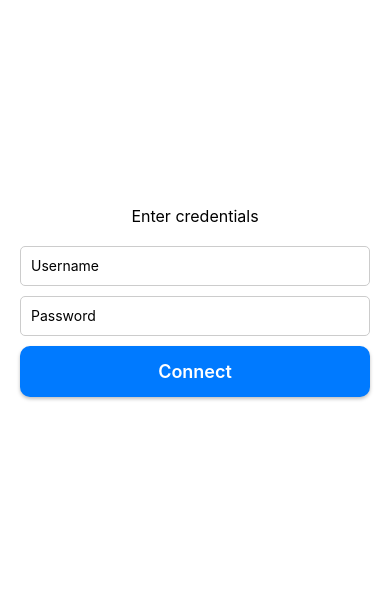
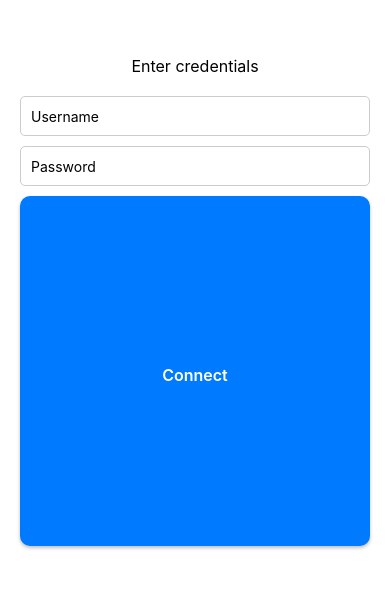
Before and after one commit to joeyede/gate-project, a React Native app in the folder gate-app/: screen / in a window 390 px wide. Shown: the part 111-700 px from the top of the page. Built offline with nearby package versions, Linux system fonts and the light colour scheme; what react_native_mqtt would draw is missing.

Commit message:
feat: better buttons

```diff
--- a/gate-app/App.tsx
+++ b/gate-app/App.tsx
@@ -1,6 +1,7 @@
 import React, { useState } from 'react';
 import { StyleSheet, View, Text, ActivityIndicator, TextInput, TouchableOpacity } from 'react-native';
 import AsyncStorage from '@react-native-async-storage/async-storage';
+import { MaterialIcons, MaterialCommunityIcons } from '@expo/vector-icons';
 import init from 'react_native_mqtt';
 
 // Initialize MQTT client
@@ -126,7 +127,7 @@ export default function App() {
             autoCorrect={false}
           />
           <TouchableOpacity
-            style={[styles.customButton, loading && styles.buttonDisabled]}
+            style={[styles.gridButton, loading && styles.buttonDisabled]}
             onPress={connectToMqtt}
             disabled={loading || !username || !password}
           >
@@ -143,38 +144,46 @@ export default function App() {
       <Text style={[styles.status, status.includes('Error') && styles.error]}>
         {status}
       </Text>
-      <View style={styles.buttonContainer}>
+      <View style={styles.gridContainer}>
+        <View style={styles.row}>
           <TouchableOpacity
-          style={[styles.customButton, loading && styles.buttonDisabled]}
-          onPress={() => sendCommand('full')}
-          disabled={loading || !client}
-        >
-          <Text style={styles.buttonText}>Full Open</Text>
-        </TouchableOpacity>
-
-        <TouchableOpacity
-          style={[styles.customButton, loading && styles.buttonDisabled]}
+            style={[styles.gridButton, loading && styles.buttonDisabled]}
             onPress={() => sendCommand('pedestrian')}
             disabled={loading || !client}
           >
+            <MaterialIcons name="directions-walk" size={32} color="white" />
             <Text style={styles.buttonText}>Pedestrian</Text>
           </TouchableOpacity>
 
           <TouchableOpacity
-          style={[styles.customButton, loading && styles.buttonDisabled]}
+            style={[styles.gridButton, loading && styles.buttonDisabled]}
+            onPress={() => sendCommand('full')}
+            disabled={loading || !client}
+          >
+            <MaterialCommunityIcons name="gate-open" size={32} color="white" />
+            <Text style={styles.buttonText}>Full Open</Text>
+          </TouchableOpacity>
+        </View>
+
+        <View style={styles.row}>
+          <TouchableOpacity
+            style={[styles.gridButton, loading && styles.buttonDisabled]}
+            onPress={() => sendCommand('left')}
+            disabled={loading || !client}
+          >
+            <MaterialIcons name="arrow-back" size={32} color="white" />
+            <Text style={styles.buttonText}>Left</Text>
+          </TouchableOpacity>
+
+          <TouchableOpacity
+            style={[styles.gridButton, loading && styles.buttonDisabled]}
             onPress={() => sendCommand('right')}
             disabled={loading || !client}
           >
-          <Text style={styles.buttonText}>Inner Right</Text>
+            <MaterialIcons name="arrow-forward" size={32} color="white" />
+            <Text style={styles.buttonText}>Right</Text>
           </TouchableOpacity>
-
-        <TouchableOpacity
-          style={[styles.customButton, loading && styles.buttonDisabled]}
-          onPress={() => sendCommand('left')}
-          disabled={loading || !client}
-        >
-          <Text style={styles.buttonText}>Inner Left</Text>
-        </TouchableOpacity>
+        </View>
       </View>
       {loading && <ActivityIndicator style={styles.loader} />}
     </View>
@@ -196,21 +205,29 @@ const styles = StyleSheet.create({
   error: {
     color: 'red',
   },
-  buttonContainer: {
-    gap: 15,
+  gridContainer: {
     width: '100%',
     paddingHorizontal: 20,
+    gap: 20,
   },
-  customButton: {
+  row: {
+    flexDirection: 'row',
+    justifyContent: 'space-between',
+    gap: 20,
+  },
+  gridButton: {
+    flex: 1,
     backgroundColor: '#007AFF',
-    paddingVertical: 15,
-    paddingHorizontal: 20,
+    padding: 20,
     borderRadius: 10,
+    alignItems: 'center',
+    justifyContent: 'center',
     elevation: 3,
     shadowColor: '#000',
     shadowOffset: { width: 0, height: 2 },
     shadowOpacity: 0.25,
     shadowRadius: 3.84,
+    aspectRatio: 1, // Makes buttons square
   },
   buttonDisabled: {
     backgroundColor: '#A5A5A5',
@@ -218,9 +235,10 @@ const styles = StyleSheet.create({
   },
   buttonText: {
     color: '#FFFFFF',
-    fontSize: 18,
+    fontSize: 16,
     textAlign: 'center',
     fontWeight: '600',
+    marginTop: 8,
   },
   inputContainer: {
     width: '100%',
--- a/gate-app/package.json
+++ b/gate-app/package.json
@@ -10,6 +10,7 @@
   },
   "dependencies": {
     "@expo/metro-runtime": "~4.0.1",
+    "@expo/vector-icons": "^14.1.0",
     "@react-native-async-storage/async-storage": "^2.1.2",
     "@taoqf/react-native-mqtt": "^3.0.4",
     "async-mqtt": "^2.6.3",
```
Also changed, not shown: 1 other file (tests, documents, lock files or other folders). Lines whose indentation alone changed are shown as unchanged.
